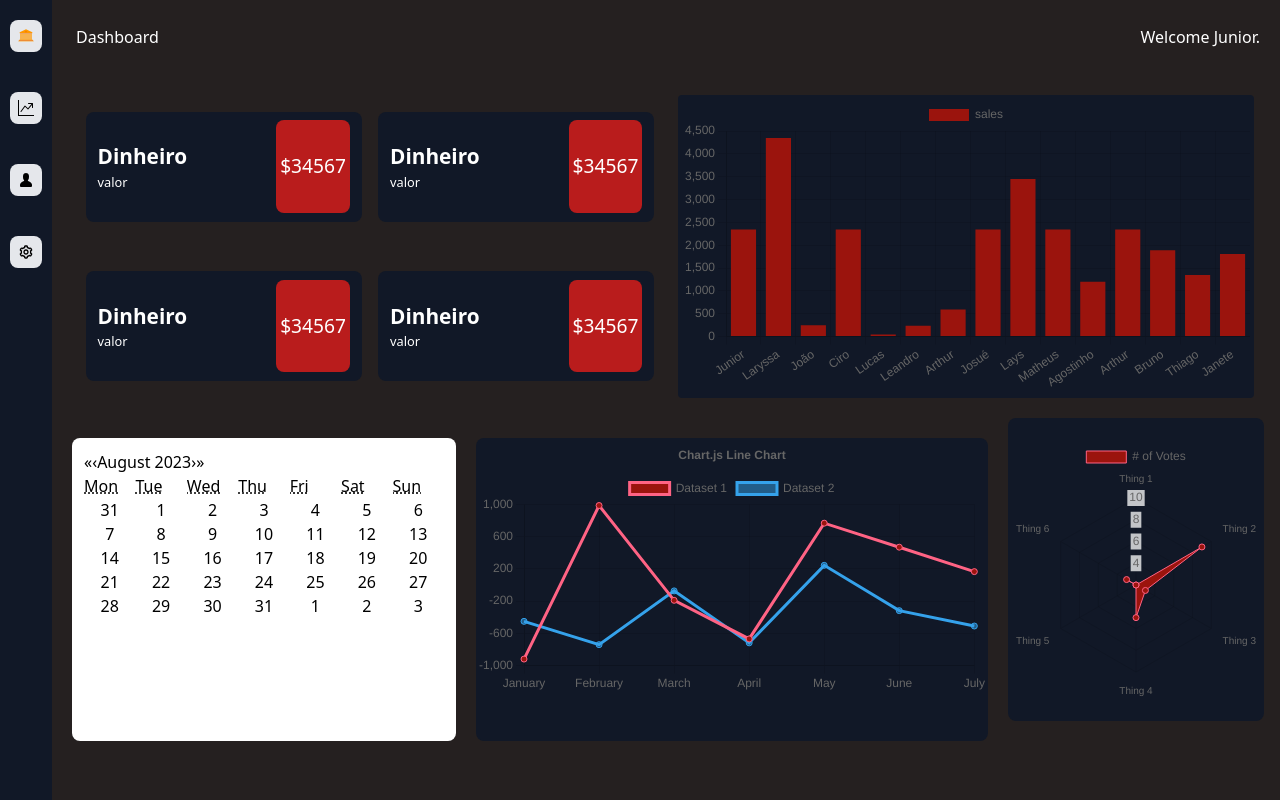
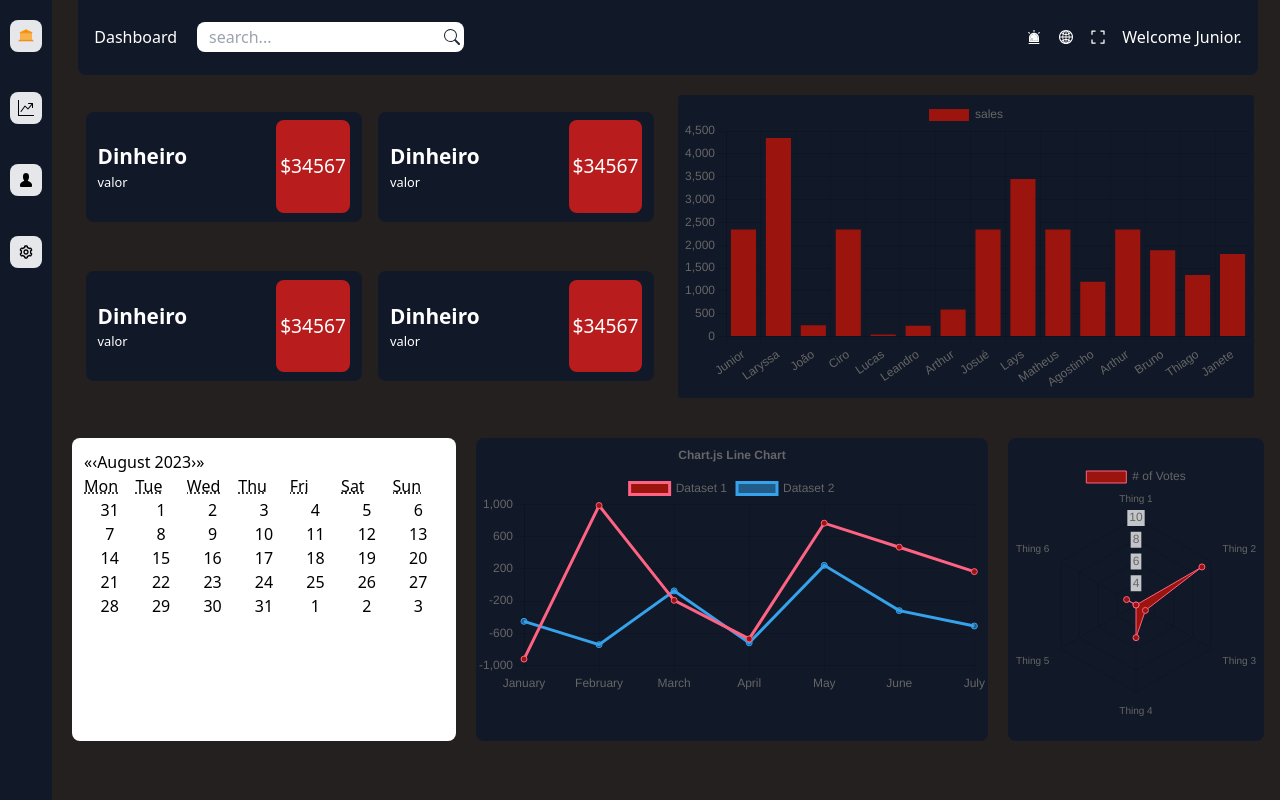
Before and after one commit to Josue-Mendes-Sales-Jr-dev/template-dashboard, a Next.js app: page / in a window 1280 px wide. Built offline with nearby package versions, Linux system fonts and the light colour scheme.

Commit message:
add new config 3

```diff
--- a/src/components/header/index.tsx
+++ b/src/components/header/index.tsx
@@ -1,5 +1,10 @@
 import "tailwindcss/tailwind.css"
 import Link from "next/link"
+import { Input } from "../input"
+import { BsSearch } from "react-icons/bs"
+import { AiOutlineExpand } from "react-icons/ai"
+import { AiOutlineGlobal } from "react-icons/ai"
+import { AiTwotoneAlert } from "react-icons/ai"
 
 interface IHeaderProps{
   className: string
@@ -8,13 +13,28 @@ export const Header=(props:IHeaderProps)=>{
 
     return(
         <>
-        <div className={`${props.className} px-4  text-white flex items-center justify-between`}>
-          <p>
+        <div className={`${props.className} px-4 bg-gray-900  text-white flex items-center justify-between`}>
+          <form className="flex items-center gap-5">
             <Link href='/'>Dashboard</Link>
-          </p>
-          <p>
+            <div className="flex items-center justify-center">
+              <Input type="text" placeHolder="search..." className="h-[30px] rounded-bl-lg rounded-tl-lg text-black pl-3"/>
+              <span className="w-[1.5rem] rounded-br-lg rounded-tr-lg h-[30px] bg-white flex items-center justify-center">
+                <BsSearch className="text-gray-800 "/>
+              </span>
+            </div>
+          </form>
+          <div className="flex gap-4 items-center justify-center">
+            <span className="hidden sm:block">
+              <AiTwotoneAlert/>
+            </span>
+            <span className="hidden sm:block">
+            <AiOutlineGlobal/>
+            </span>
+            <span>
+              <AiOutlineExpand/>
+            </span>
             Welcome Junior.
-          </p>
+          </div>
         </div>
         </>
     )
--- /dev/null
+++ b/src/components/input/index.tsx
@@ -0,0 +1,16 @@
+import 'tailwindcss/tailwind.css'
+
+interface IInputProps{
+  className?:string
+  type?:string
+  placeHolder?:string
+  value?:any
+  onCange?: (e:any)=>void
+}
+export const Input=(props:IInputProps)=>{
+    return(
+        <>
+        <input type={props.type} className={props.className} placeholder={props.placeHolder} value={props.value} onChange={props.onCange}/>
+        </>
+    )
+}
--- a/src/components/layout/index.tsx
+++ b/src/components/layout/index.tsx
@@ -11,10 +11,10 @@ interface ILayoutProps{
 export const Layout=(props:ILayoutProps)=>{
     return(
         <>
-        <div className=" w-screen h-[95vh] flex sm:flex-row flex-col gap-2 ">
+        <div className=" w-screen h-[100vh] flex sm:flex-row flex-col gap-2 ">
             <Navbar className="hidden sm:flex"/>
-            <div className="flex sm:w-[95%] h-[90%] lg:h-[96vh] gap-5 flex-col border-box">
-                <Header className='w-[100%] h-[10%]'/>
+            <div className="flex sm:w-[95%] h-[90%] lg:h-[96vh] items-center gap-5 flex-col border-box">
+                <Header className='w-[100%] sm:w-[90%] lg:w-[97%] h-[10%] sm:rounded-br-lg sm:rounded-bl-lg'/>
                 <div className="flex items-center justify-center scrollbar-thin w-[100%] h-[90%] overflow-auto">
                     {
                         props.children
--- a/src/pages/graph.tsx
+++ b/src/pages/graph.tsx
@@ -4,14 +4,13 @@ import { Orders } from '@/components/orders/index,'
 import { BarChart } from '@/components/graph'
 
 
-export default function Home() {
+export default function Graph() {
   return (
   <>
-   <div className='W-[100vw] h-[100vh] flex items-center justify-center '>
      <Layout>
 
      </Layout>
-    </div>
+
   </>
   )
 }
--- a/src/pages/index.tsx
+++ b/src/pages/index.tsx
@@ -29,7 +29,7 @@ export default function Home() {
           <div className='bg-gray-900 text-white rounded-lg w-[80%] lg:w-[40%] h-[100%]'>
              <LineGraph/>
           </div>
-          <div className='bg-gray-900 rounded-lg flex items-center justify-center w-[80%] lg:w-[20%] h-[100%] mb-10'>
+          <div className='bg-gray-900 rounded-lg flex items-center justify-center w-[80%] lg:w-[20%] h-[100%] mb-10 sm:mb-0'>
             <RadarGraph/>
           </div>
         </div>
--- a/src/styles/globals.css
+++ b/src/styles/globals.css
@@ -2,19 +2,7 @@
 @tailwind components;
 @tailwind utilities;
 
-:root {
-  --foreground-rgb: 0, 0, 0;
-  --background-start-rgb: 214, 219, 220;
-  --background-end-rgb: 255, 255, 255;
-}
 
-@media (prefers-color-scheme: dark) {
-  :root {
-    --foreground-rgb: 255, 255, 255;
-    --background-start-rgb: 0, 0, 0;
-    --background-end-rgb: 0, 0, 0;
-  }
-}
 
 body {
   color: rgb(var(--foreground-rgb));
```
